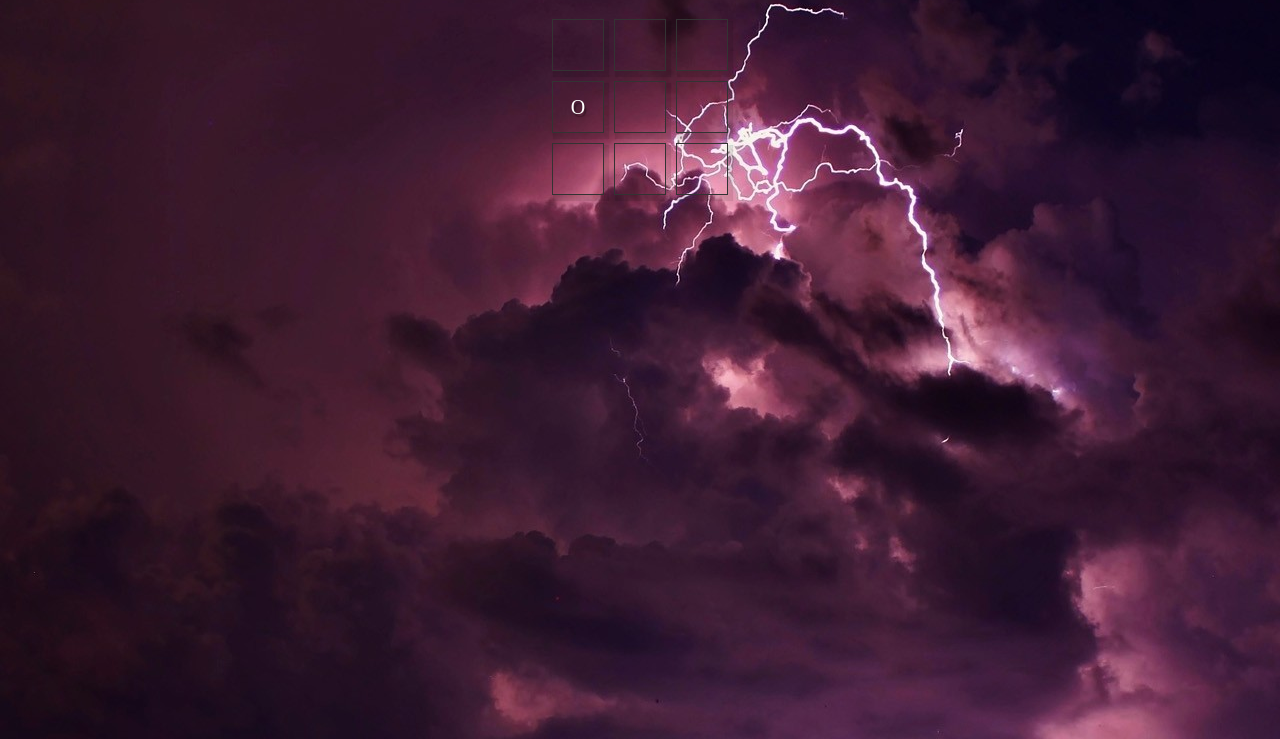
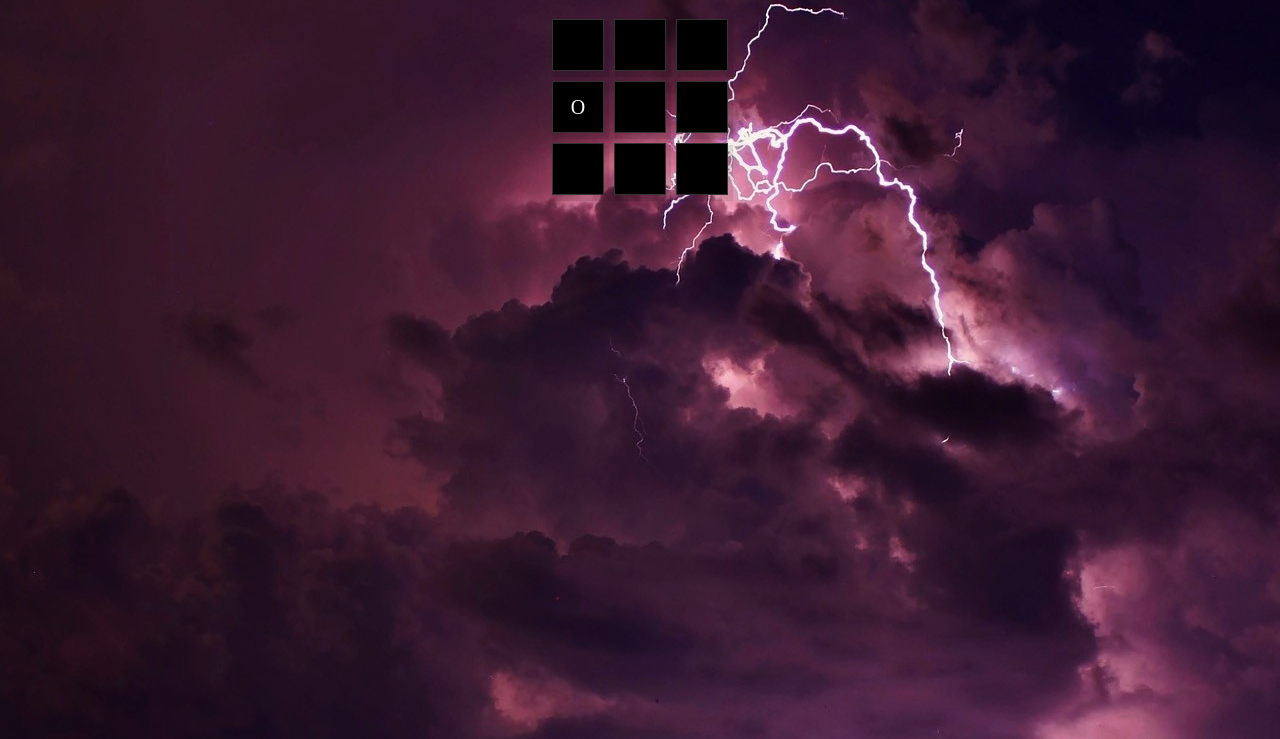
Before and after one commit to gnusarevpavel/gnusarevpavel.github.io, a plain HTML site: page index.html in a window 1280 px wide. Shown: the part 61-800 px from the top of the page. Drawn offline with Linux system fonts and the light colour scheme.

Commit message:
Update index.html

```diff
--- a/index.html
+++ b/index.html
@@ -24,7 +24,7 @@ h2 {
 	border: 1px solid #333;
 	margin: 5px;
 	cursor: pointer;
-	backgound-color: black;
+	background-color: black;
 
 	box-shadow: 3px 4px 1px 2px rgba(1,1,1, 0.1);
 	text-shadow: 2px 3px  1px rgba(1,1,1, 0.3);
```
